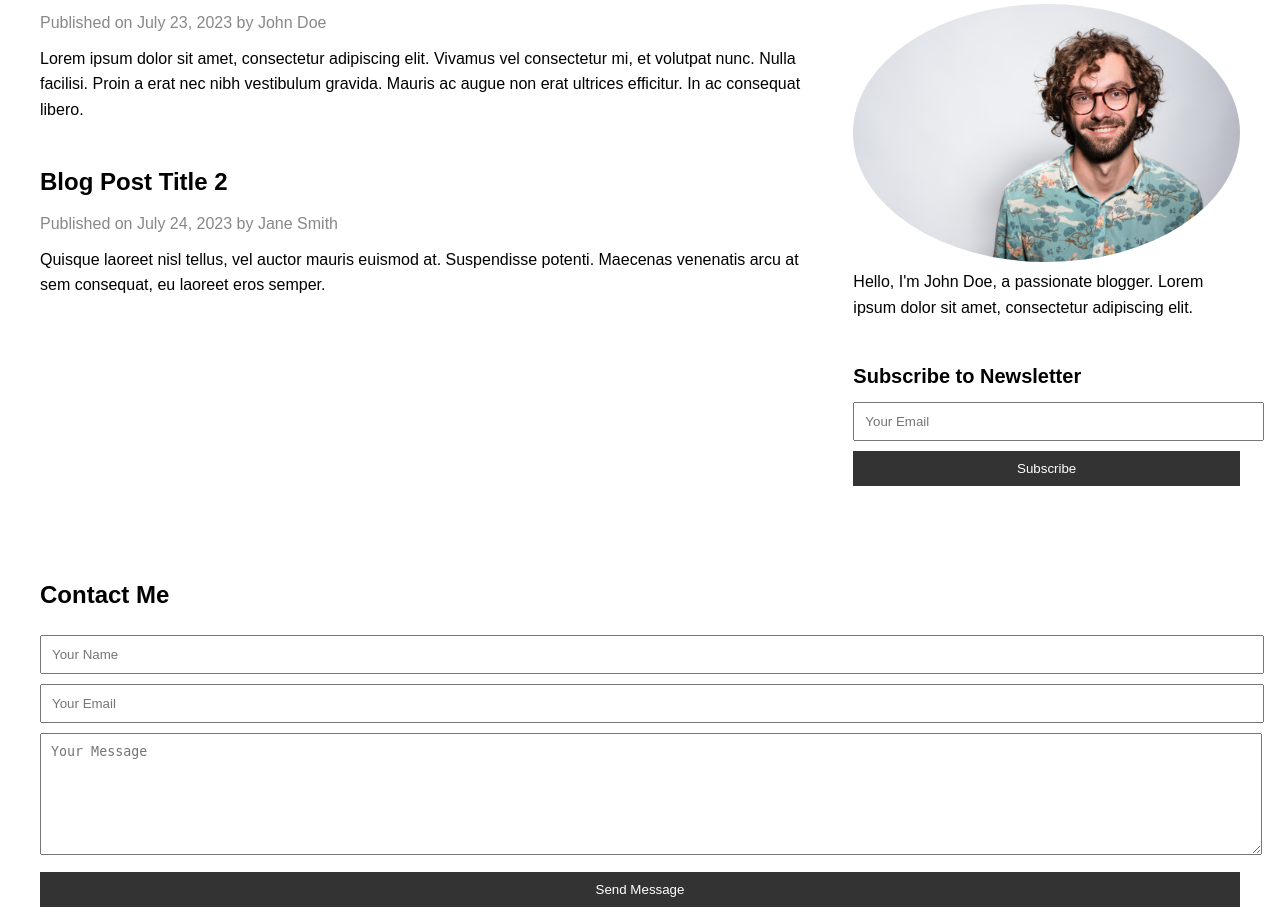
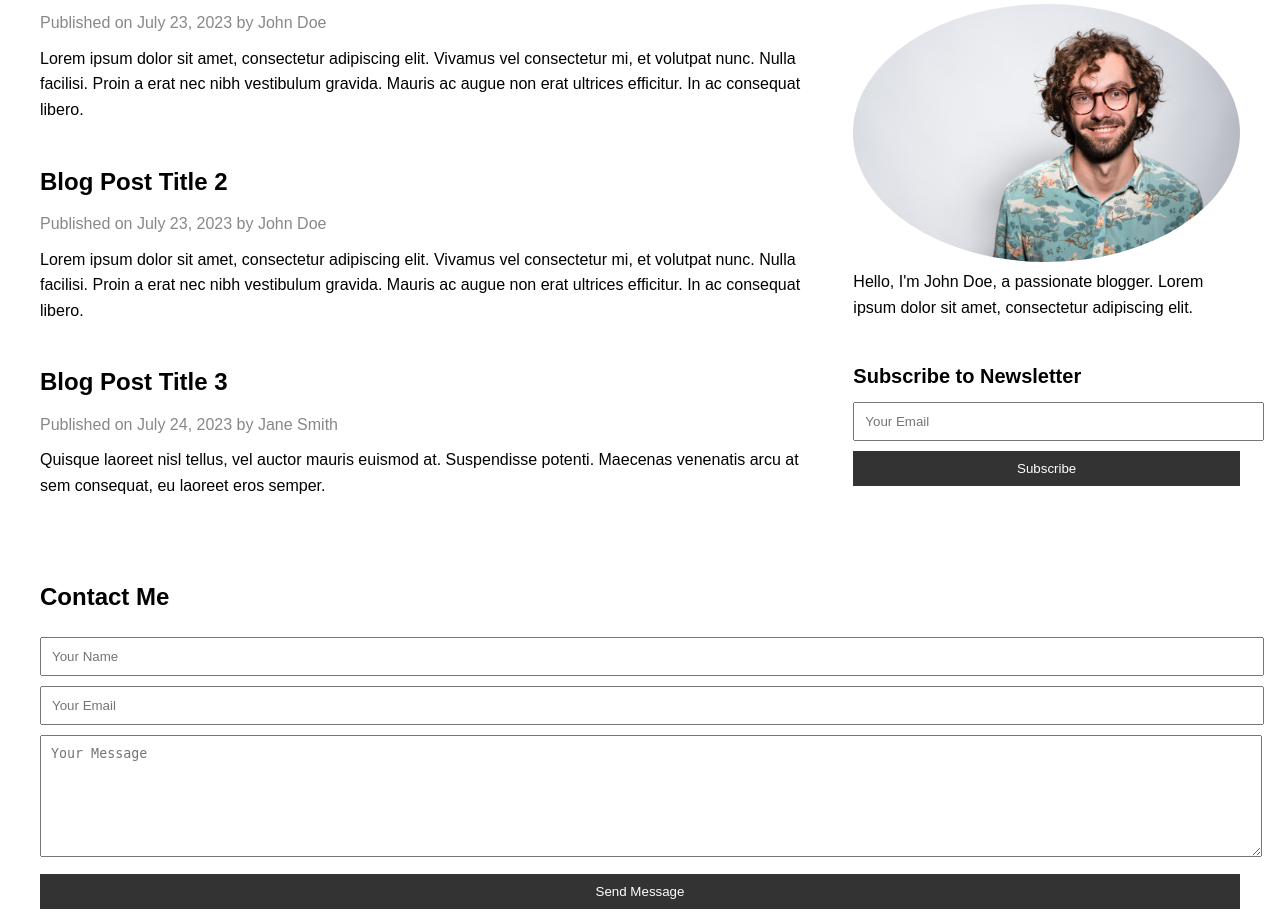
Before and after one commit to Gmehta0416/Portfolio, a Django app: page / in a window 1280 px wide. Shown: the part 175-1093 px from the top of the page. Run offline with Django 4.2, Linux system fonts and the light colour scheme.

Commit message:
Personal blog

```diff
--- a/templates/home.html
+++ b/templates/home.html
@@ -29,9 +29,13 @@
           <p class="meta">Published on July 23, 2023 by John Doe</p>
           <p>Lorem ipsum dolor sit amet, consectetur adipiscing elit. Vivamus vel consectetur mi, et volutpat nunc. Nulla facilisi. Proin a erat nec nibh vestibulum gravida. Mauris ac augue non erat ultrices efficitur. In ac consequat libero.</p>
         </article>
-
         <article>
           <h2>Blog Post Title 2</h2>
+          <p class="meta">Published on July 23, 2023 by John Doe</p>
+          <p>Lorem ipsum dolor sit amet, consectetur adipiscing elit. Vivamus vel consectetur mi, et volutpat nunc. Nulla facilisi. Proin a erat nec nibh vestibulum gravida. Mauris ac augue non erat ultrices efficitur. In ac consequat libero.</p>
+        </article>
+        <article>
+          <h2>Blog Post Title 3</h2>
           <p class="meta">Published on July 24, 2023 by Jane Smith</p>
           <p>Quisque laoreet nisl tellus, vel auctor mauris euismod at. Suspendisse potenti. Maecenas venenatis arcu at sem consequat, eu laoreet eros semper.</p>
         </article>
```
